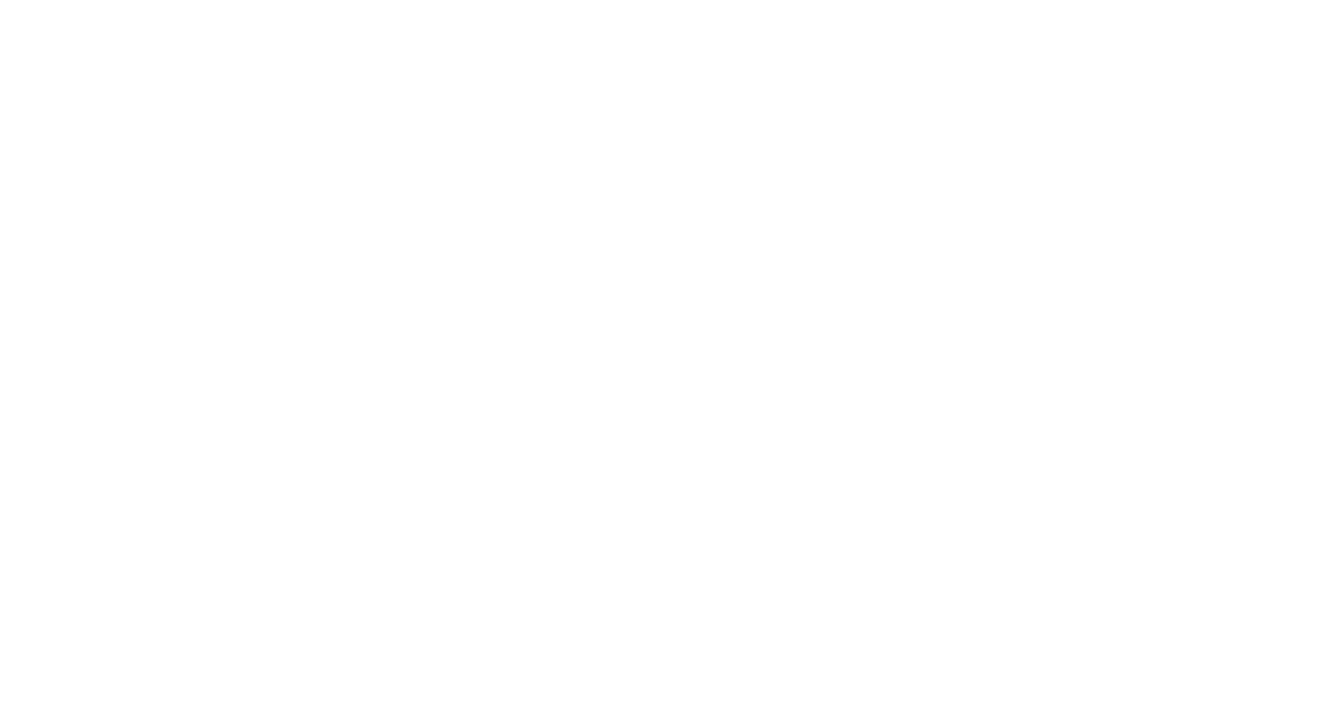
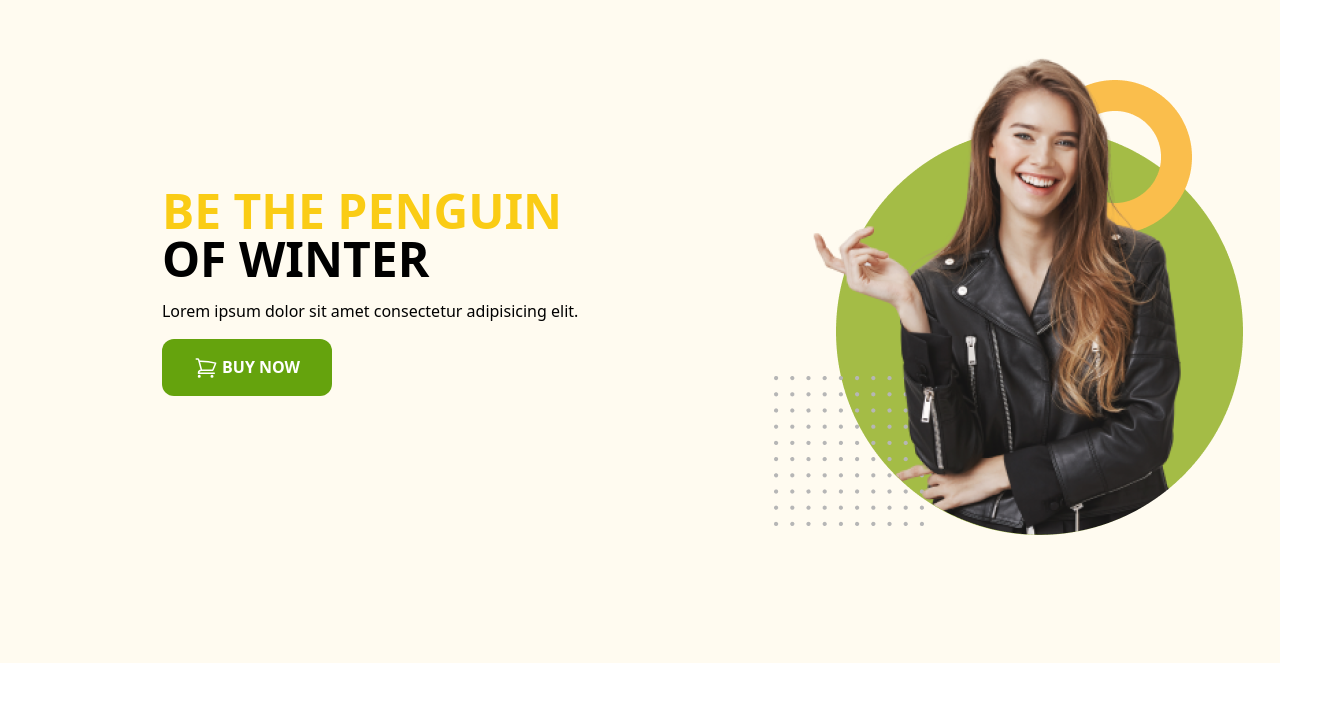
Before and after one commit to sourov2612/Penguin_fashion, a plain HTML site: page index.html in a window 1280 px wide. Shown: the whole page, 1344 px wide, since content can reach past the window. Drawn offline with nearby package versions, Linux system fonts and the light colour scheme.

Commit message:
header_added

```diff
--- a/index.html
+++ b/index.html
@@ -5,8 +5,38 @@
     <meta name="viewport" content="width=device-width, initial-scale=1.0">
     <title>Penguin Fashion</title>
     <script src="https://cdn.tailwindcss.com"></script>
+    <script>
+        tailwind.config = {
+          theme: {
+            extend: {
+              colors: {
+                clifford: '#da373d',
+                penguin: '#FFFBF0',
+              }
+            }
+          }
+        }
+      </script>
 </head>
 <body>
-
+    <header class="bg-penguin pb-32 pt-12">
+        <section class="container mx-16 sm:flex items-center justify-around">
+           <div class="space-y-4">
+            <h1 class="text-2xl sm:text-5xl uppercase font-bold">
+                <span class="text-yellow-400">Be the penguin</span>
+                <br>
+                <span>of winter</span>
+            </h1>
+            <p>Lorem ipsum dolor sit amet consectetur adipisicing elit.</p>
+            <button class="uppercase bg-lime-600 rounded-xl py-4 px-8 text-white font-semibold"><svg xmlns="http://www.w3.org/2000/svg" fill="none" viewBox="0 0 24 24" stroke-width="1.5" stroke="currentColor" class="w-6 h-6 inline">
+                <path stroke-linecap="round" stroke-linejoin="round" d="M2.25 3h1.386c.51 0 .955.343 1.087.835l.383 1.437M7.5 14.25a3 3 0 0 0-3 3h15.75m-12.75-3h11.218c1.121-2.3 2.1-4.684 2.924-7.138a60.114 60.114 0 0 0-16.536-1.84M7.5 14.25 5.106 5.272M6 20.25a.75.75 0 1 1-1.5 0 .75.75 0 0 1 1.5 0Zm12.75 0a.75.75 0 1 1-1.5 0 .75.75 0 0 1 1.5 0Z" />
+              </svg>
+              Buy Now</button>
+           </div>
+           <div class="pt-8 sm:pt-0">
+            <img class="w-1/2 sm:w-full" src="images/model.png" alt="">
+           </div>
+        </section>
+    </header>
 </body>
 </html>
```
Also changed, not shown: tailwind.config.js (added, +8 -0 lines).
